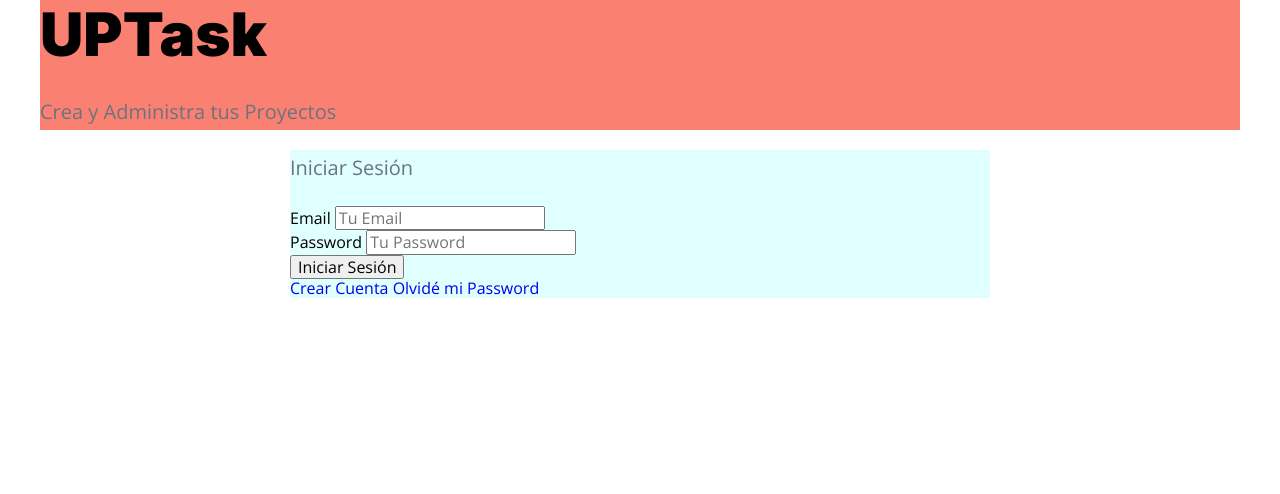
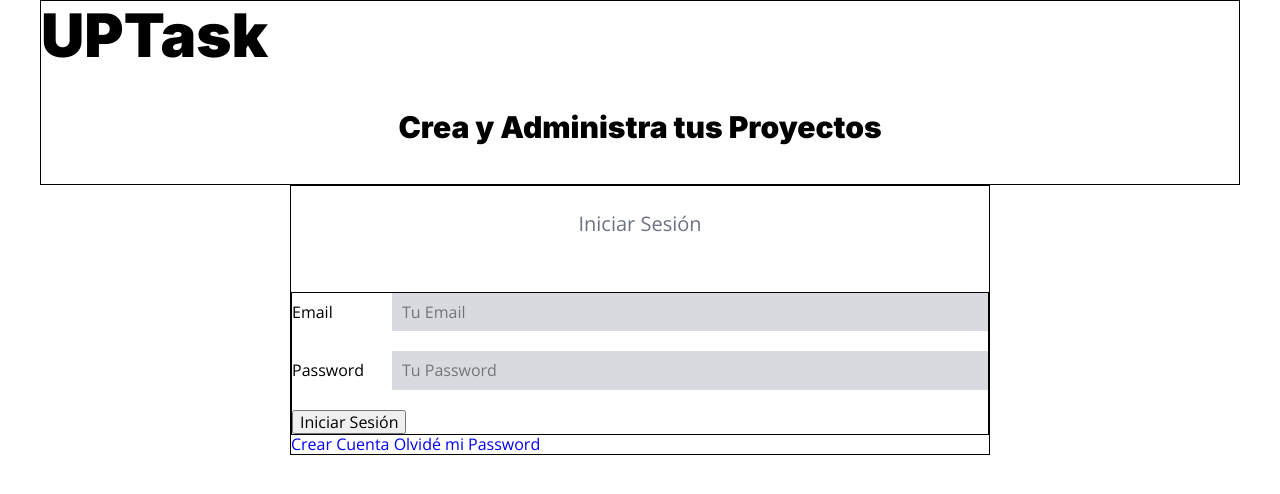
Before and after one commit to lionel-prats/lp-2023-uptask-php-mysql-mvc, a PHP site: template views/auth/login.php in a window 1280 px wide. Shown: the top 494 px of the page. Run offline with PHP 8.4, Linux system fonts and the light colour scheme; the template is opened without the code that fills it, so the values that code supplies are empty; style sheets or scripts are compiled from the project's sources.

Commit message:
seccion 61 - video 567

```diff
--- a/0.notas/4-lp-2023-uptask-php-mysql-mvc.txt
+++ b/0.notas/4-lp-2023-uptask-php-mysql-mvc.txt
@@ -49,3 +49,5 @@ public function comprobarRutas() {
     // $currentUrl = $_SERVER['PATH_INFO'] ?? '/';
     $currentUrl = $_SERVER['REQUEST_URI'] ?? '/';
 }
+
+*** añ final revertí este cambio porque en local comprobé que podía traerme problemas con algunas rutas (calculo que la propiedad $_SERVER['REQUEST_URI'] debe existir en servidores remotos, o algo por el estilo)
--- a/src/scss/app.scss
+++ b/src/scss/app.scss
@@ -1 +1,2 @@
 @use 'base';
+@use 'componentes';
--- a/src/scss/base/_globales.scss
+++ b/src/scss/base/_globales.scss
@@ -17,12 +17,12 @@ body {
     width: 95%;
     max-width: 1200px;
     margin: 0 auto;
-    background-color: salmon;
+    border: 1px solid #000000;
 }
 .contenedor-sm {
     max-width: 70rem;
     margin: 0 auto;
-    background-color: lightcyan;
+    border: 1px solid #000000;
 }
 a {
     text-decoration: none;
--- a/src/scss/base/_tipografia.scss
+++ b/src/scss/base/_tipografia.scss
@@ -19,3 +19,13 @@ p {
     color: v.$gris;
     line-height: 1.8;
 }
+.tagLine {
+    font-family: v.$fuente_headings;
+    font-size: 3rem;
+    font-weight: 900;
+    text-align: center;
+    color: v.$negro;
+}
+.descripcion-pagina {
+    text-align: center;
+}
--- /dev/null
+++ b/src/scss/componentes/_formulario.scss
@@ -0,0 +1,23 @@
+@use "base/variables" as v;
+@use "base/mixins" as m;
+
+.formulario {
+    margin-top: v.$separacion;
+    .campo {
+        display: flex;
+        align-items: center;
+        margin-bottom: 2rem;
+        label {
+            flex: 0 0 10rem;
+            // flex-grow(factor crecimiento) flex-shrink(factor decrecimiento) flex-basis(medida fija)
+        }
+        input {
+            flex: 1; // flex-grow(factor crecimiento) -> que tome todo el espacio disponible que pueda
+            padding: 1rem;
+            border: none;
+            background-color: lighten($color: v.$rojo, $amount: 40%);
+            background-color: lighten(v.$gris, 40%);
+        }
+    }
+    border: 1px solid #000000;
+}
--- /dev/null
+++ b/src/scss/componentes/_index.scss
@@ -0,0 +1 @@
+@forward 'formulario';
--- a/views/auth/login.php
+++ b/views/auth/login.php
@@ -1,6 +1,6 @@
 <div class="contenedor">
     <h1>UPTask</h1>
-    <p>Crea y Administra tus Proyectos</p>
+    <p class="tagLine">Crea y Administra tus Proyectos</p>
 </div>
 <div class="contenedor-sm">
     <p class="descripcion-pagina">Iniciar Sesión</p>
```
